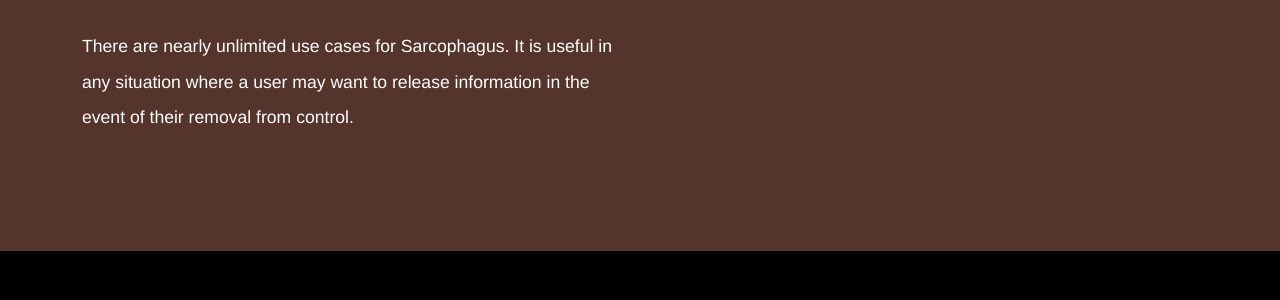
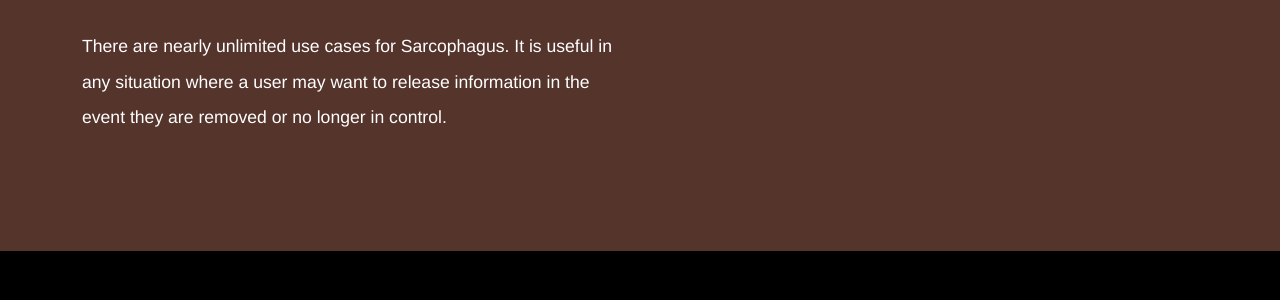
Before and after one commit to sarcophagus-org/marketing_site, a Jekyll site: the page built from index.markdown, in a window 1280 px wide and 900 px high, scrolled down 3373 px. Shown: the part 224-524 px from the top of the window. Built offline with Jekyll 4.4.1, drawn with Linux system fonts in a browser that asks for light colours; comment, search, counter and statistics services are not loaded.

Commit message:
Update home.html

```diff
--- a/_layouts/home.html
+++ b/_layouts/home.html
@@ -219,7 +219,7 @@
 
 		<div class="row">
 			<div class="col-12 col-lg-6">
-				<p>There are nearly unlimited use cases for Sarcophagus. It is useful in any situation where a user may want to release information in the event of their removal from control.</p>
+				<p>There are nearly unlimited use cases for Sarcophagus. It is useful in any situation where a user may want to release information in the event they are removed or no longer in control.</p>
 			</div>
 		</div>
 	</div>
```
